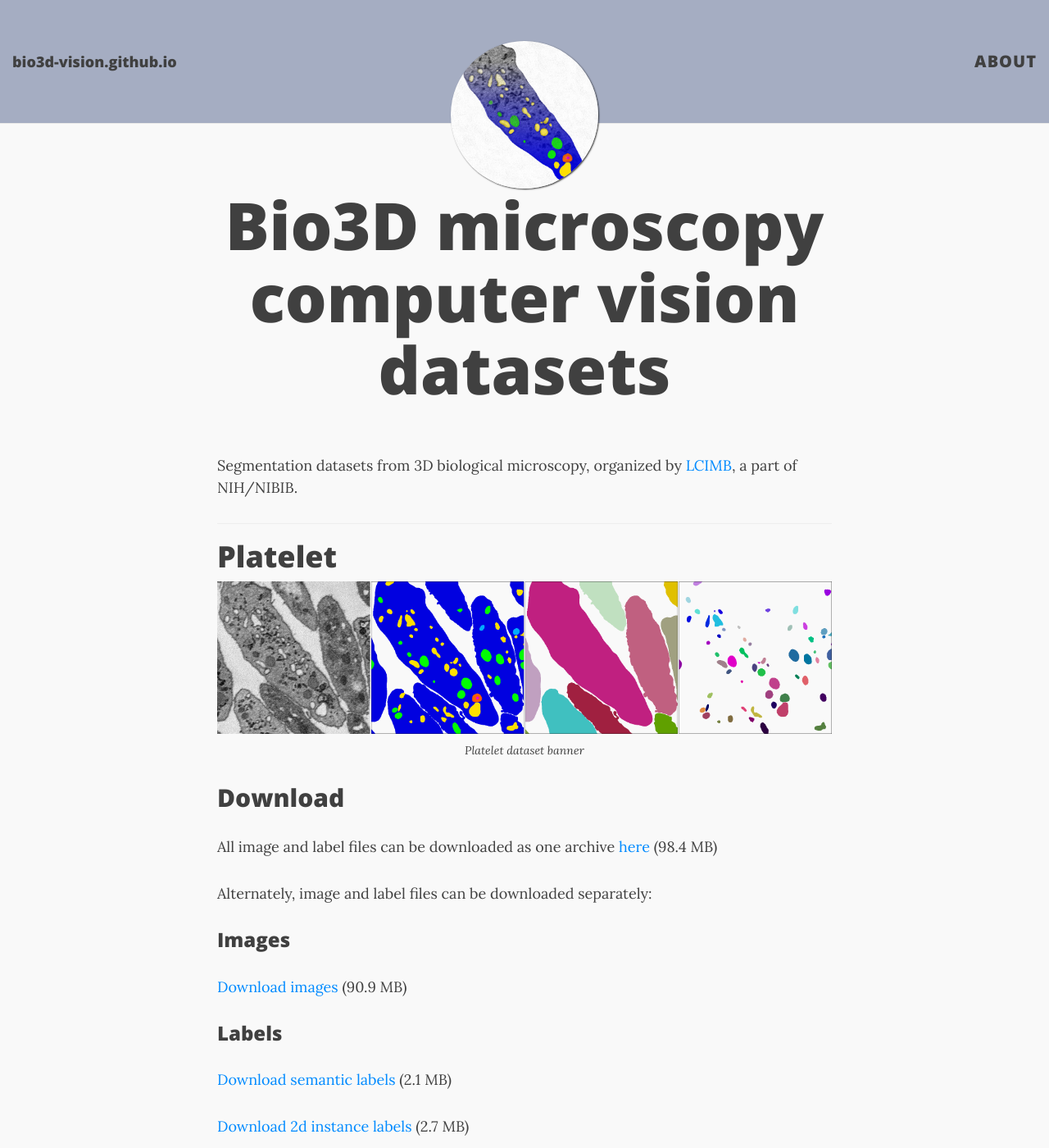
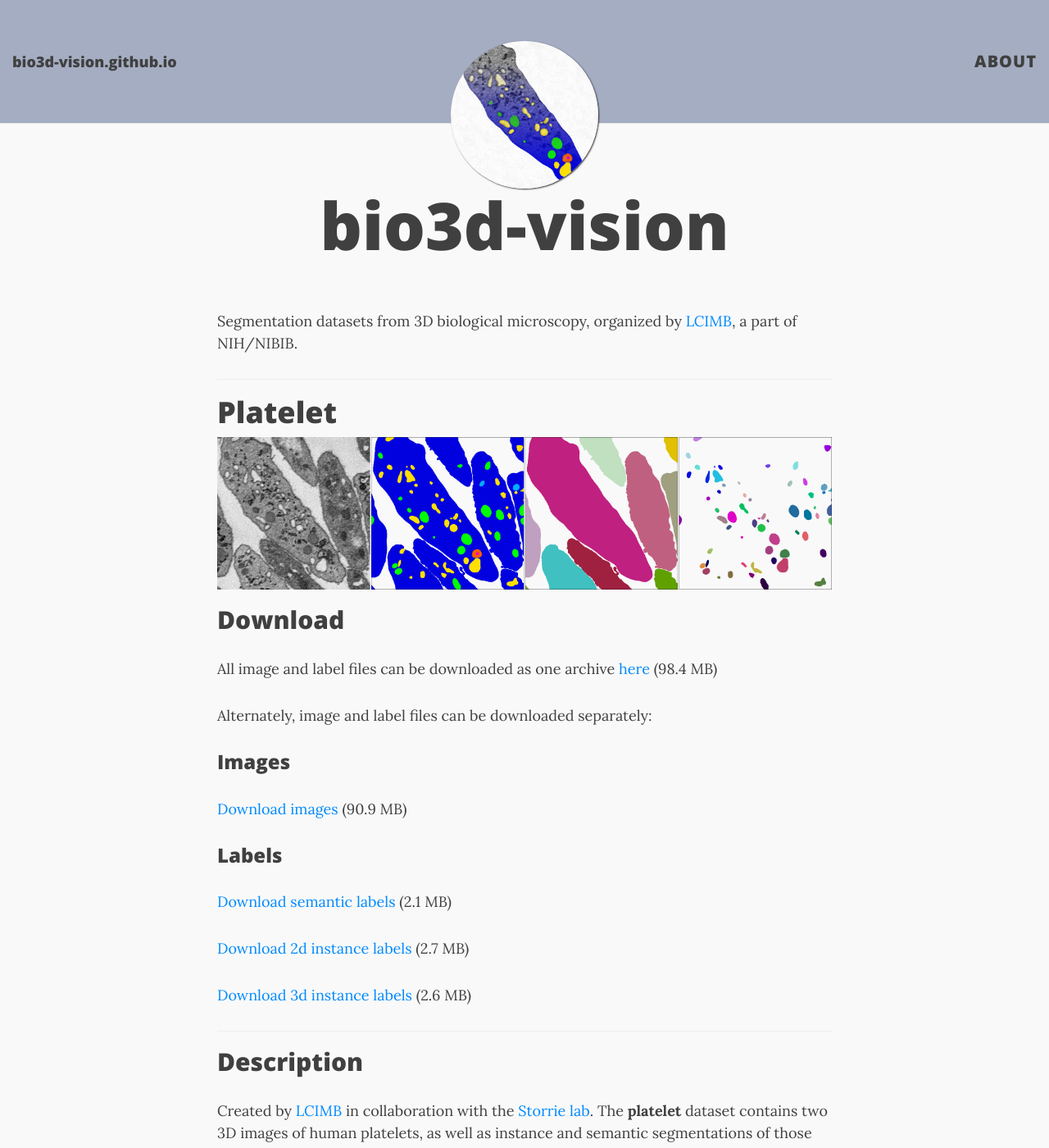
Before and after one commit to bio3d-vision/bio3d-vision.github.io, a Jekyll site: the page built from index.html, in a window 1280 px wide and 1400 px high. Shown: the whole window at 82% size. Built offline with Jekyll 4.4.1, drawn with Linux system fonts in a browser that asks for light colours; nearby versions of some CDN libraries; the list of posts is cut into pages by our own code.

Commit message:
Fixed index generation

```diff
--- a/index.html
+++ b/index.html
@@ -1,6 +1,6 @@
 ---
 layout: page
-title: 'Bio3D microscopy computer vision datasets'
+title: 'bio3d-vision'
 use-site-title: false
 ---
 
@@ -8,8 +8,8 @@ use-site-title: false
 <hr />
 <h1 id="platelet">Platelet</h1>
 <div class="figure">
-<img src="media/platelet_banner.png" alt="Platelet dataset banner" />
-<p class="caption">Platelet dataset banner</p>
+<img src="media/platelet_banner.png" />
+
 </div>
 <h2 id="download">Download</h2>
 <p>All image and label files can be downloaded as one archive <a href="https://www.dropbox.com/s/c0jg8biqq66w32r/platelet-lcimb.zip?dl=1">here</a> (98.4 MB)</p>
```
Also changed, not shown: README.md, 1 other file.
